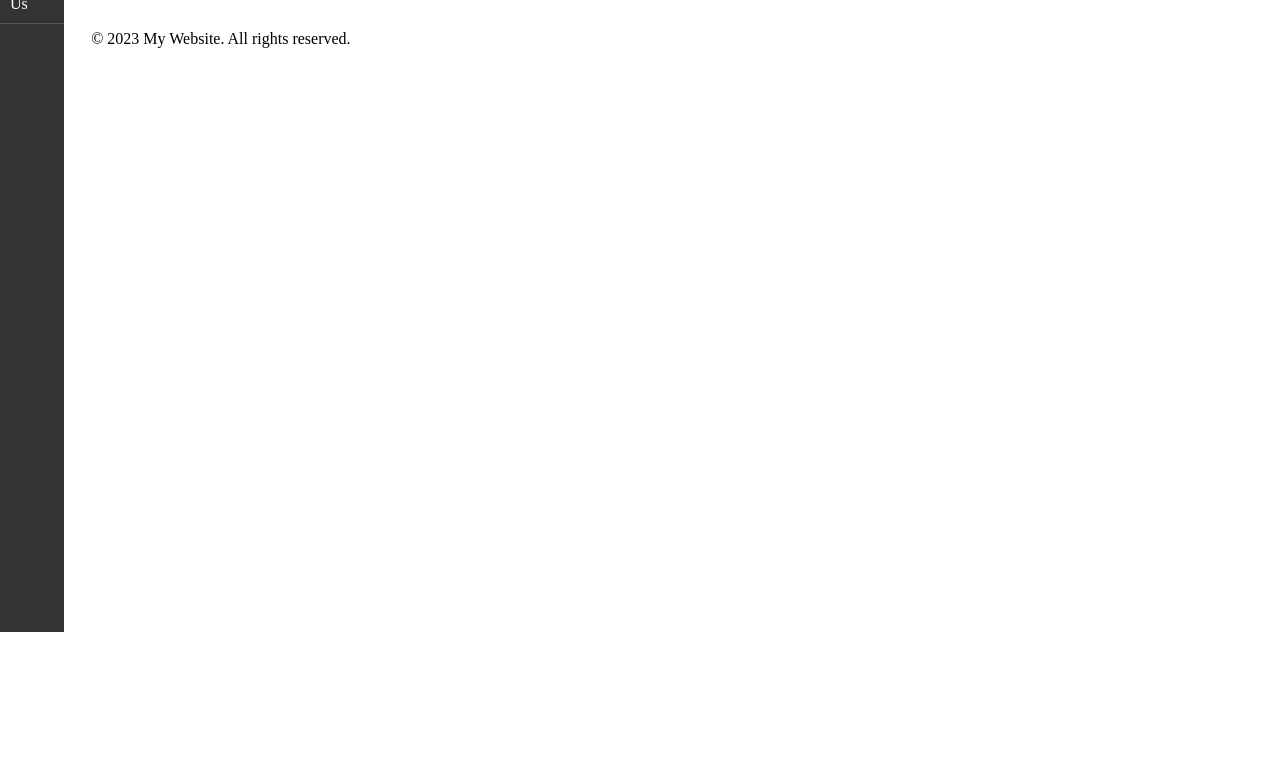
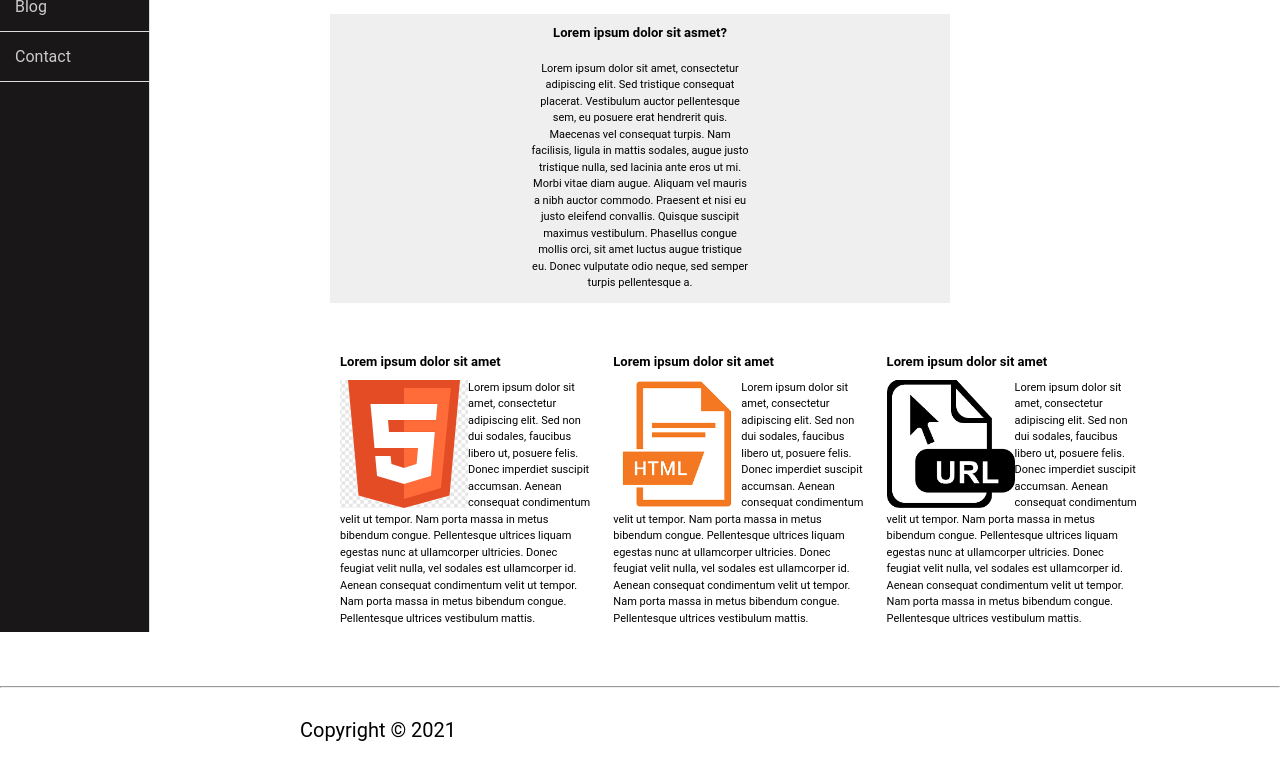
Before and after one commit to thinhnh254/TestFE, a plain HTML site: page index.html in a window 1280 px wide. Shown: the part 168-930 px from the top of the page. Before the commit the page ends 800 px from the top, so only its background shows below. Drawn offline with Linux system fonts and the light colour scheme.

Commit message:
complete test

```diff
--- a/index.html
+++ b/index.html
@@ -11,17 +11,97 @@
     <div class="sidebar">
       <ul>
         <li><a href="#">Home</a></li>
-        <li><a href="#">About Us</a></li>
-        <li><a href="#">Products</a></li>
-        <li><a href="#">Contact Us</a></li>
+        <li><a href="#">Services</a></li>
+        <li><a href="#">News</a></li>
+        <li><a href="#">Blog</a></li>
+        <li><a href="#">Contact</a></li>
       </ul>
     </div>
-    <div class="content">
-      <h1>Welcome to our website</h1>
-      <p>Here you will find information about our company and our products.</p>
+    <div class="container">
+      <div class="content">
+        <img
+          src="logo.png"
+          alt="logo"
+          style="width: 310px; height: 122px; text-align: center"
+        />
+        <div class="group1">
+          <h2 class="title">Lorem ipsum dolor sit asmet?</h2>
+          <p class="paraT">
+            Lorem ipsum dolor sit amet, consectetur adipiscing elit. Sed
+            tristique consequat placerat. Vestibulum auctor pellentesque sem, eu
+            posuere erat hendrerit quis. Maecenas vel consequat turpis. Nam
+            facilisis, ligula in mattis sodales, augue justo tristique nulla,
+            sed lacinia ante eros ut mi. Morbi vitae diam augue. Aliquam vel
+            mauris a nibh auctor commodo. Praesent et nisi eu justo eleifend
+            convallis. Quisque suscipit maximus vestibulum. Phasellus congue
+            mollis orci, sit amet luctus augue tristique eu. Donec vulputate
+            odio neque, sed semper turpis pellentesque a.
+          </p>
+        </div>
+        <div class="flex-container">
+          <div class="flex-item">
+            <h2 class="title">Lorem ipsum dolor sit amet</h2>
+
+            <p class="paraT">
+              <img
+                src="css-icon.png"
+                alt="Image"
+                style="width: 128px; height: 128px"
+              />
+              Lorem ipsum dolor sit amet, consectetur adipiscing elit. Sed non
+              dui sodales, faucibus libero ut, posuere felis. Donec imperdiet
+              suscipit accumsan. Aenean consequat condimentum velit ut tempor.
+              Nam porta massa in metus bibendum congue. Pellentesque ultrices
+              liquam egestas nunc at ullamcorper ultricies. Donec feugiat velit
+              nulla, vel sodales est ullamcorper id. Aenean consequat
+              condimentum velit ut tempor. Nam porta massa in metus bibendum
+              congue. Pellentesque ultrices vestibulum mattis.
+            </p>
+          </div>
+          <div class="flex-item">
+            <h2 class="title">Lorem ipsum dolor sit amet</h2>
+
+            <p class="paraT">
+              <img
+                src="html-icon.png"
+                alt="Image"
+                style="width: 128px; height: 128px"
+              />
+              Lorem ipsum dolor sit amet, consectetur adipiscing elit. Sed non
+              dui sodales, faucibus libero ut, posuere felis. Donec imperdiet
+              suscipit accumsan. Aenean consequat condimentum velit ut tempor.
+              Nam porta massa in metus bibendum congue. Pellentesque ultrices
+              liquam egestas nunc at ullamcorper ultricies. Donec feugiat velit
+              nulla, vel sodales est ullamcorper id. Aenean consequat
+              condimentum velit ut tempor. Nam porta massa in metus bibendum
+              congue. Pellentesque ultrices vestibulum mattis.
+            </p>
+          </div>
+          <div class="flex-item">
+            <h2 class="title">Lorem ipsum dolor sit amet</h2>
+
+            <p class="paraT">
+              <img
+                src="url-icon.png"
+                alt="Image"
+                style="width: 128px; height: 128px"
+              />
+              Lorem ipsum dolor sit amet, consectetur adipiscing elit. Sed non
+              dui sodales, faucibus libero ut, posuere felis. Donec imperdiet
+              suscipit accumsan. Aenean consequat condimentum velit ut tempor.
+              Nam porta massa in metus bibendum congue. Pellentesque ultrices
+              liquam egestas nunc at ullamcorper ultricies. Donec feugiat velit
+              nulla, vel sodales est ullamcorper id. Aenean consequat
+              condimentum velit ut tempor. Nam porta massa in metus bibendum
+              congue. Pellentesque ultrices vestibulum mattis.
+            </p>
+          </div>
+        </div>
+      </div>
+      <hr/>
+      <footer>
+        <p>Copyright © 2021</p>
+      </footer>
     </div>
-    <footer>
-      <p>&copy; 2023 My Website. All rights reserved.</p>
-    </footer>
   </body>
 </html>
--- a/styles/styles.css
+++ b/styles/styles.css
@@ -1,11 +1,17 @@
+body {
+  margin: 0;
+  padding: 0;
+  font-family: Roboto;
+  font-size: 16px;
+}
+
 .sidebar {
-  position: fixed;
-  top: 0;
-  left: 0;
-  bottom: 0;
-  width: 5%;
-  background-color: #333;
-  color: #fff;
+  position: absolute;
+  width: 150px;
+  height: 100%;
+  background-color: #191718;
+  border-right: 1px solid #ddd;
+  box-sizing: border-box;
 }
 
 .sidebar ul {
@@ -14,24 +20,94 @@
   padding: 0;
 }
 
-.sidebar ul li {
+.sidebar li {
   margin: 0;
-  padding: 10px;
-  border-bottom: 1px solid #555;
+  padding: 0;
 }
 
-.sidebar ul li a {
-  color: #fff;
+.sidebar home {
+  display: block;
+  padding: 15px;
   text-decoration: none;
+  color: #cccaca;
+  border-bottom: 1px solid #ddd;
 }
 
-.content {
-  margin-left: 200px;
-  padding: 20px;
+.sidebar a {
+  display: block;
+  padding: 15px;
+  text-decoration: none;
+  color: #cccaca;
+  border-bottom: 1px solid #ddd;
 }
 
+.sidebar a:hover {
+  background-color: #8a8888;
+}
+
+.container {
+  flex-wrap: wrap;
+}
+
+/* Content styles */
+
+.content {
+  flex: 1;
+  padding: 30px;
+  box-sizing: border-box;
+  display: flex;
+  flex-direction: column;
+  align-items: center;
+}
+
+.group1 {
+  margin: 30px 300px 30px 300px;
+  text-align: center;
+  background: #efefef;
+  display: flex;
+  flex-direction: column;
+  justify-content: center;
+  align-items: center;
+  padding-left: 200px;
+  padding-right: 200px;
+}
+
+.title {
+  font-size: 24px;
+  font-weight: bold;
+  margin-bottom: 10px;
+  font-size: 13px;
+}
+
+.paraT {
+  line-height: 1.5;
+  font-size: 11px;
+}
+
+.flex-container {
+  display: flex;
+  flex-wrap: wrap;
+  margin-left: 300px;
+  margin-right: 100px;
+}
+
+.flex-item {
+  flex-basis: 33.33%;
+  padding: 10px;
+  box-sizing: border-box;
+}
+
+.flex-item img {
+  float: left;
+  object-fit: cover;
+}
+
+/* Footer styles */
+
 footer {
-  margin-left: 5%;
+  background-color: #ffffff;
+  margin-left: 300px;
   color: #000000;
-  padding: 20px;
+  font-size: 20px;
+  margin-top: 30px;
 }
```
Also changed, not shown: css-icon.png (added), html-icon.png (added), logo.png (added), url-icon.png (added).
